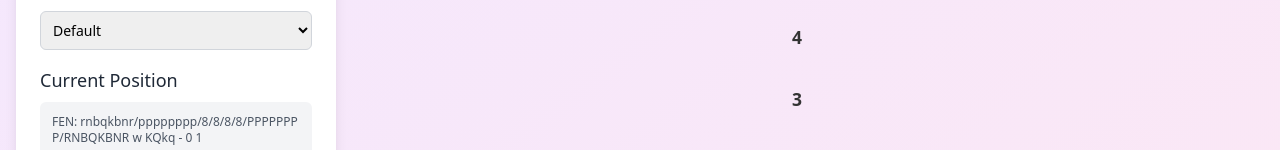
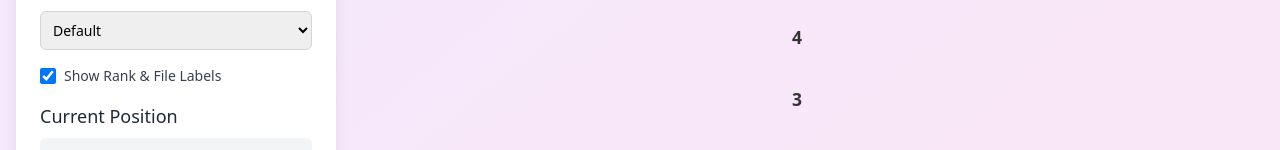
Before and after one commit to EwanStephens/yasqueen, a Next.js app: page / in a window 1280 px wide. Shown: the part 405-555 px from the top of the page. Built offline with nearby package versions, Linux system fonts and the light colour scheme.

Commit message:
Add a toggle for showing the notation

```diff
--- a/pages/index.tsx
+++ b/pages/index.tsx
@@ -13,6 +13,7 @@ const HomePage: React.FC = () => {
   const [notification, setNotification] = useState('');
   const [selectedColorScheme, setSelectedColorScheme] = useState('default');
   const [boardOrientation, setBoardOrientation] = useState<'white' | 'black'>('white');
+  const [showNotation, setShowNotation] = useState(true);
   const [isMobile, setIsMobile] = useState(false);
   const [showShareButton, setShowShareButton] = useState(false);
 
@@ -165,6 +166,19 @@ const HomePage: React.FC = () => {
               </select>
             </div>
 
+            {/* Notation Toggle */}
+            <div className="mb-4">
+              <label className="flex items-center space-x-2 cursor-pointer">
+                <input
+                  type="checkbox"
+                  checked={showNotation}
+                  onChange={(e) => setShowNotation(e.target.checked)}
+                  className="w-4 h-4 text-blue-600 bg-gray-100 border-gray-300 rounded focus:ring-blue-500 focus:ring-2"
+                />
+                <span className="text-sm font-medium text-gray-700">Show Rank & File Labels</span>
+              </label>
+            </div>
+
             {/* Game Status - Collapsible on mobile, always visible on desktop */}
             <div className="space-y-3">
               <details className="lg:hidden">
@@ -227,7 +241,7 @@ const HomePage: React.FC = () => {
             <RainbowChessboard
               position={chess.fen()}
               boardWidth={boardWidth}
-              showNotation={true} // Always show notation on all devices
+              showNotation={showNotation}
               colorScheme={selectedColorScheme}
               boardOrientation={boardOrientation}
             />
```
Also changed, not shown: 1 other file (tests, documents, lock files or other folders).
